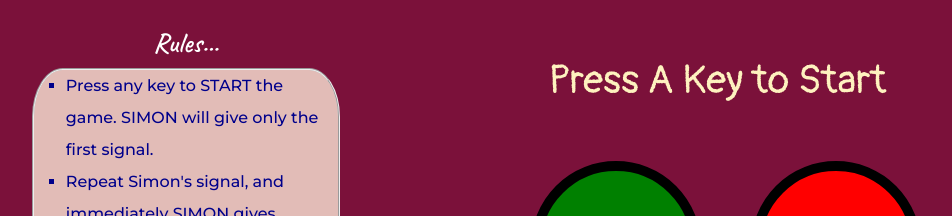
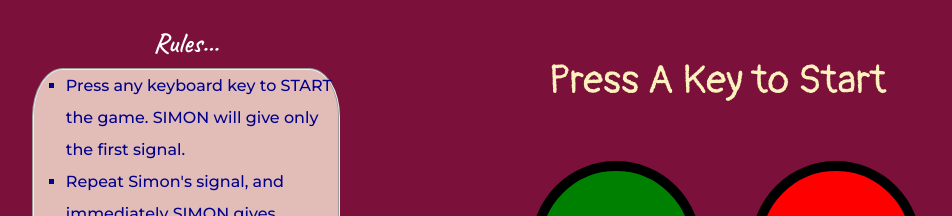
Before and after one commit to ashpreet12/SimonGame, a plain HTML site: page index.html in a window 1280 px wide. Shown: the part 187-403 px from the top of the page, without its empty margins (147-1099 px from the left). Drawn offline with nearby package versions, Linux system fonts and the light colour scheme; a web font is replaced by a local one.

Commit message:
Update index.html

```diff
--- a/index.html
+++ b/index.html
@@ -30,7 +30,7 @@
 
 
           <ul class=rulesList>
-            <li>Press any key to START the game. SIMON will give only the first signal. </li>
+            <li>Press any keyboard key to START the game. SIMON will give only the first signal. </li>
             <li>Repeat Simon's signal, and immediately SIMON gives another signal.You will have to remember the Sequence! </li>
             <li>Try to reach as far as you can!</li>
             <li>If you make an error to play any signal, you'll hear the "RAZZ" sound. This means the game is over. </li>
```
